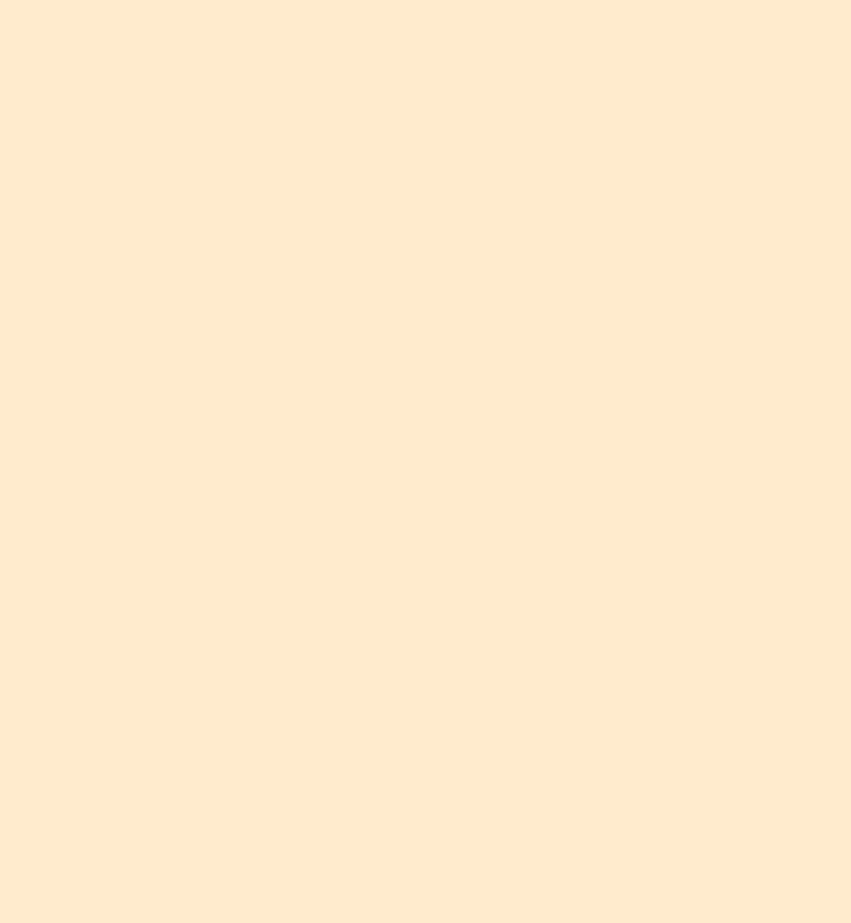
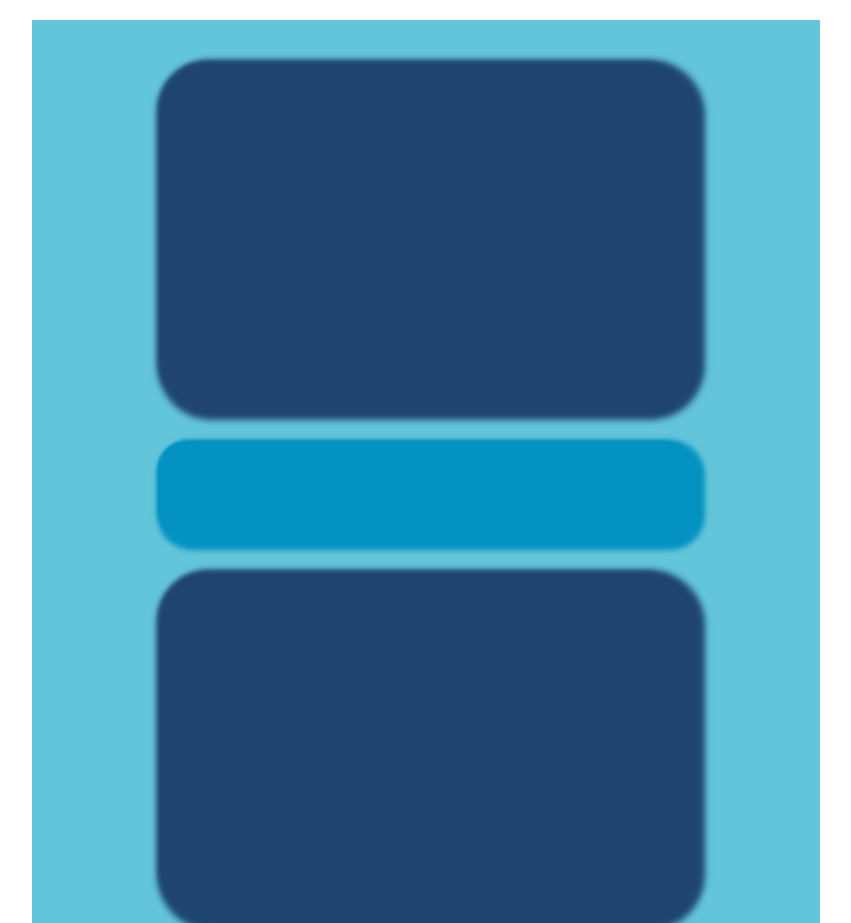
Before and after one commit to egome019/rothkoCSS, a plain HTML site: page index.html in a window 1280 px wide. Shown: the top 923 px of the page, without its empty margins (214-1065 px from the left). Before the commit the page ends 800 px from the top, so only its background shows below. Drawn offline with Linux system fonts and the light colour scheme.

Commit message:
html seems complete working on blur

```diff
--- a/index.html
+++ b/index.html
@@ -7,5 +7,13 @@
 		<title>Rothko Painting v2</title>
 		<link href="styles.css" rel="stylesheet" />
 	</head>
-	<body></body>
+	<body>
+		<section class="container">
+			<div class="frame">
+				<div class="one"></div>
+				<div class="two"></div>
+				<div class="three"></div>
+			</div>
+		</section>
+	</body>
 </html>
--- a/styles.css
+++ b/styles.css
@@ -3,5 +3,47 @@ body{
     padding: 0;
     box-sizing: border-box;
     font-size: 18px;
-    background-color: blanchedalmond;
+    background-color: #ffff;
 }
+
+.container{
+    background-color: #63c5da;
+    width: 60%;
+    height: 100%;
+    padding: 10px;
+    margin: 20px auto;
+}
+
+.frame{
+    overflow: hidden;
+}
+
+.one{
+    width: 70%;
+    height: 350px;
+    background-color: #1f456e;
+    margin: 30px auto;
+}
+
+.two{
+    width: 70%;
+    height: 100px;
+    background-color: #0492c2;
+    margin: 30px auto;
+    border-radius: 30px;
+    box-shadow: 5px 5px 5px 5px #0492c2;
+    filter: blur(1px);
+}
+
+.three{
+    width: 70%;
+    height: 350px;
+    background-color: #1f456e;
+    margin: 30px auto;
+}
+
+.one, .three{
+    border-radius: 50px;
+    box-shadow: 5px 5px 5px 5px #1f456e;
+    filter: blur(2px);
+}
```
